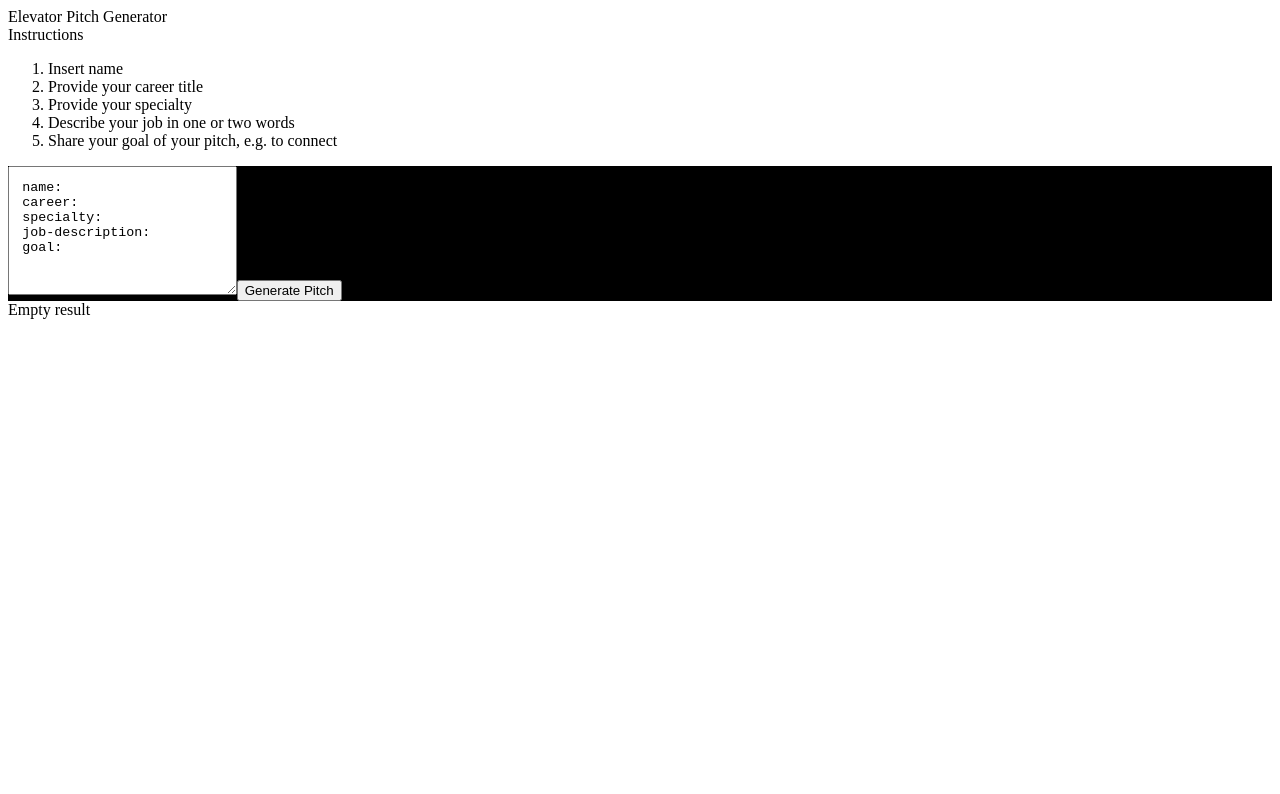
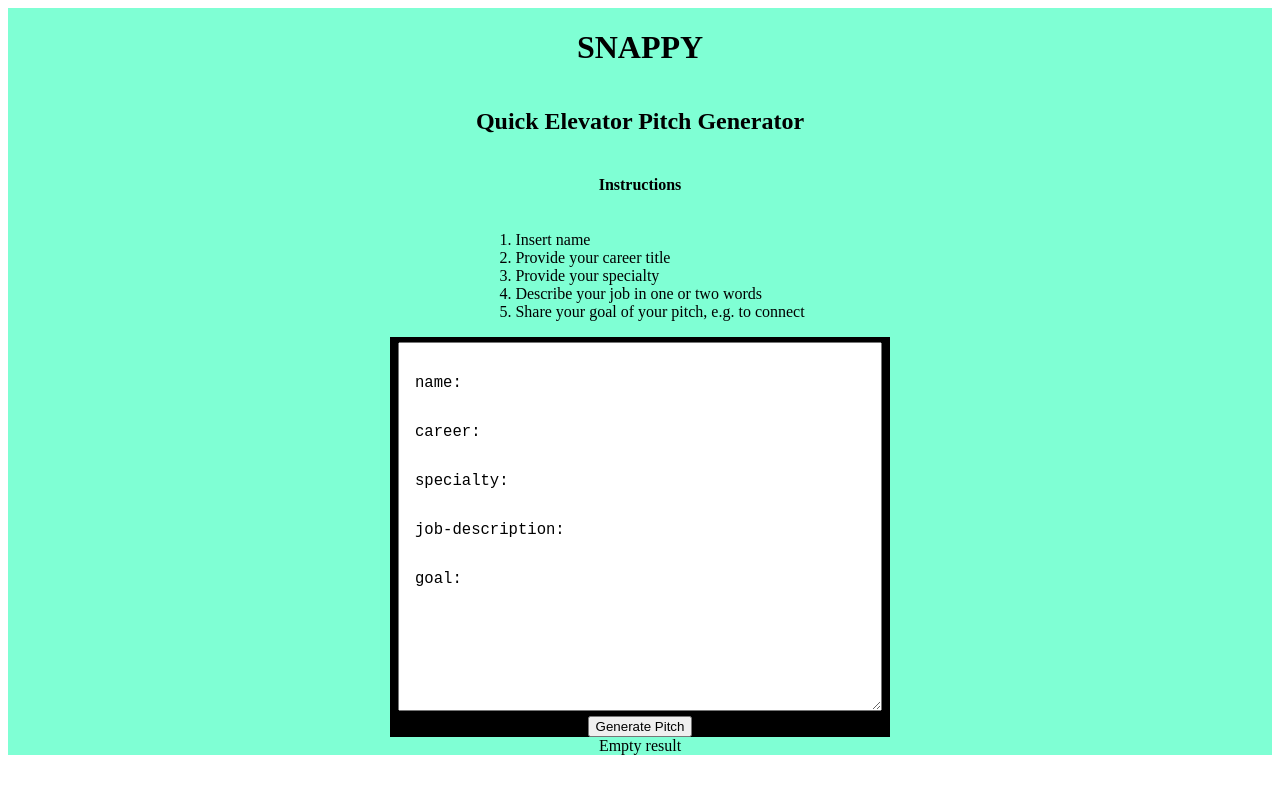
Before and after one commit to glitjch/snappy-client, a React (Create React App) app: page / in a window 1280 px wide. Shown: the top 794 px of the page. Built offline with nearby package versions, Linux system fonts and the light colour scheme.

Commit message:
Add styles

```diff
--- a/src/App.js
+++ b/src/App.js
@@ -6,7 +6,7 @@ import styles from './App.module.css';
 // COMPONENT
 function App() {
   const [ userDataInput, setUserDataInput ] = useState(
-    `name: \ncareer: \nspecialty: \njob-description: \ngoal:`);
+    `name: \ncareer: \nspecialty: \njob-description: \ngoal: `);
   const [ result, setResult ] = useState("Empty result");
 
 
@@ -22,16 +22,14 @@ function App() {
     });
     const data = await response.json();
     setResult(data.result);
-    setUserDataInput(`name: \ncareer: \nspecialty: \njob-description: \ngoal:`);
+    setUserDataInput(`name: \ncareer: \nspecialty: \njob-description: \ngoal: `);
   }
 
   return (
-    <div>
-      <main >
+      <main className={styles.main}>
         <Instructions />
         <form className={styles.form} onSubmit={handleSubmit}>
           <textarea
-            className={styles.input}
             type="text"
             name="user"
             placeholder="Follow the instructions"
@@ -42,7 +40,6 @@ function App() {
         </form>
         <div >{result}</div>
       </main>
-    </div>
   );
 };
 
--- a/src/App.module.css
+++ b/src/App.module.css
@@ -1,11 +1,29 @@
-
-.form {
+.main {
+  display: flex;
+  flex-direction: column;
+  align-items: center;
+  background-color: aquamarine;
+  width: 100%;
+  height:inherit;
+  overflow-y: hidden;
+  margin: 0;
+}
+.main form {
+  display: flex;
+  flex-direction: column;
+  align-items: center;
   background-color: black;
+  min-width: 500px;
+  height: 400px;
 }
 
-.input {
-  height: 100px;
-  width: 200px;
+.main textarea {
+  height: 90%;
+  min-width: 200px;
+  width: 90%;
+  margin: 5px;
+  font-size: larger;
+  line-height: 49px;
   white-space: pre-wrap;
   overflow-wrap: anywhere!important;
   overflow: auto;
--- a/src/Instructions.js
+++ b/src/Instructions.js
@@ -3,8 +3,9 @@ import React from 'react'
 const Instructions = () => {
   return (
     <>
-      <header>Elevator Pitch Generator</header>
-      <div>Instructions</div>
+      <h1>SNAPPY</h1>
+      <h2>Quick Elevator Pitch Generator</h2>
+      <h4>Instructions</h4>
       <ol>
         <li>Insert name</li>
         <li>Provide your career title</li>
```
